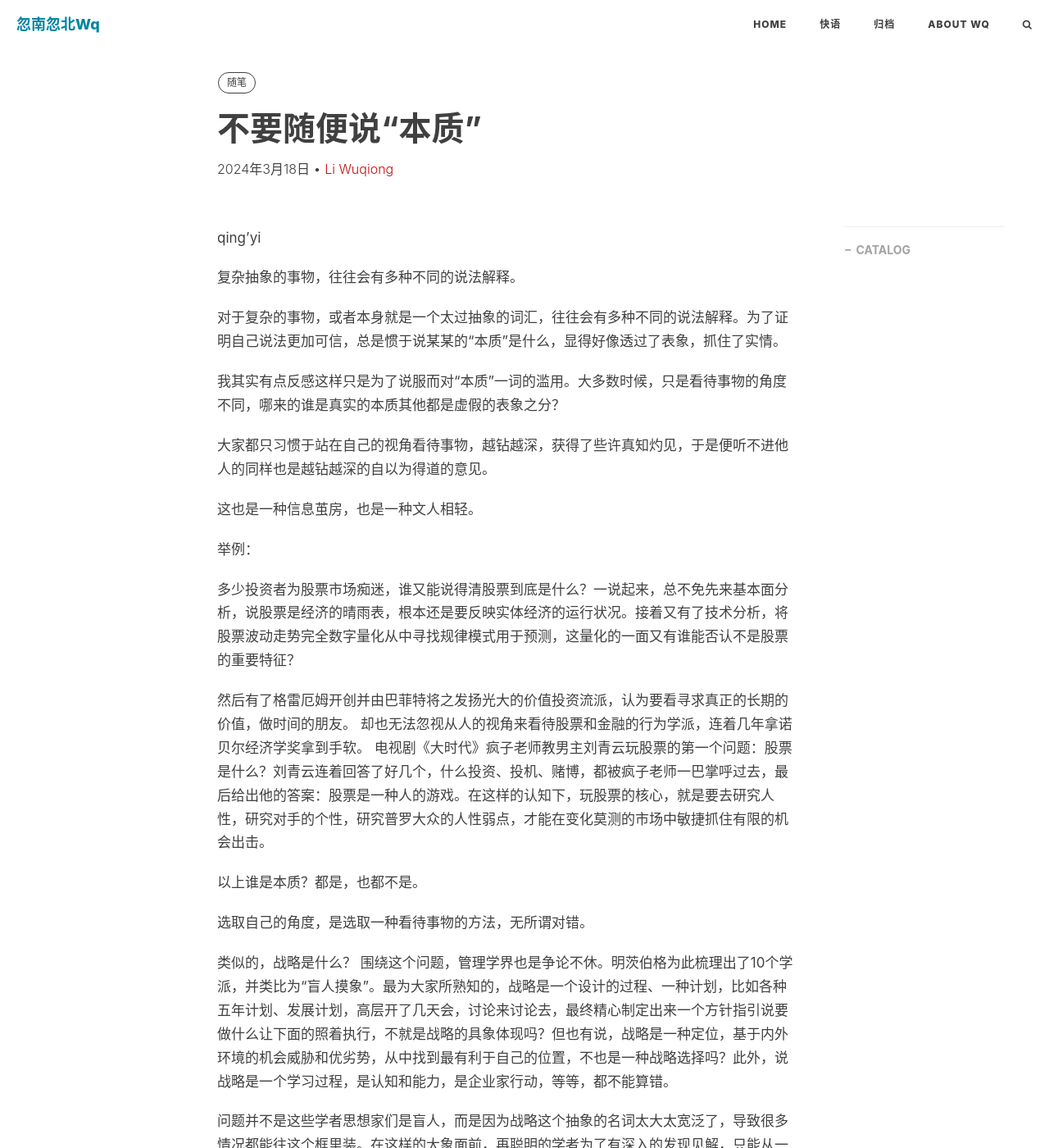
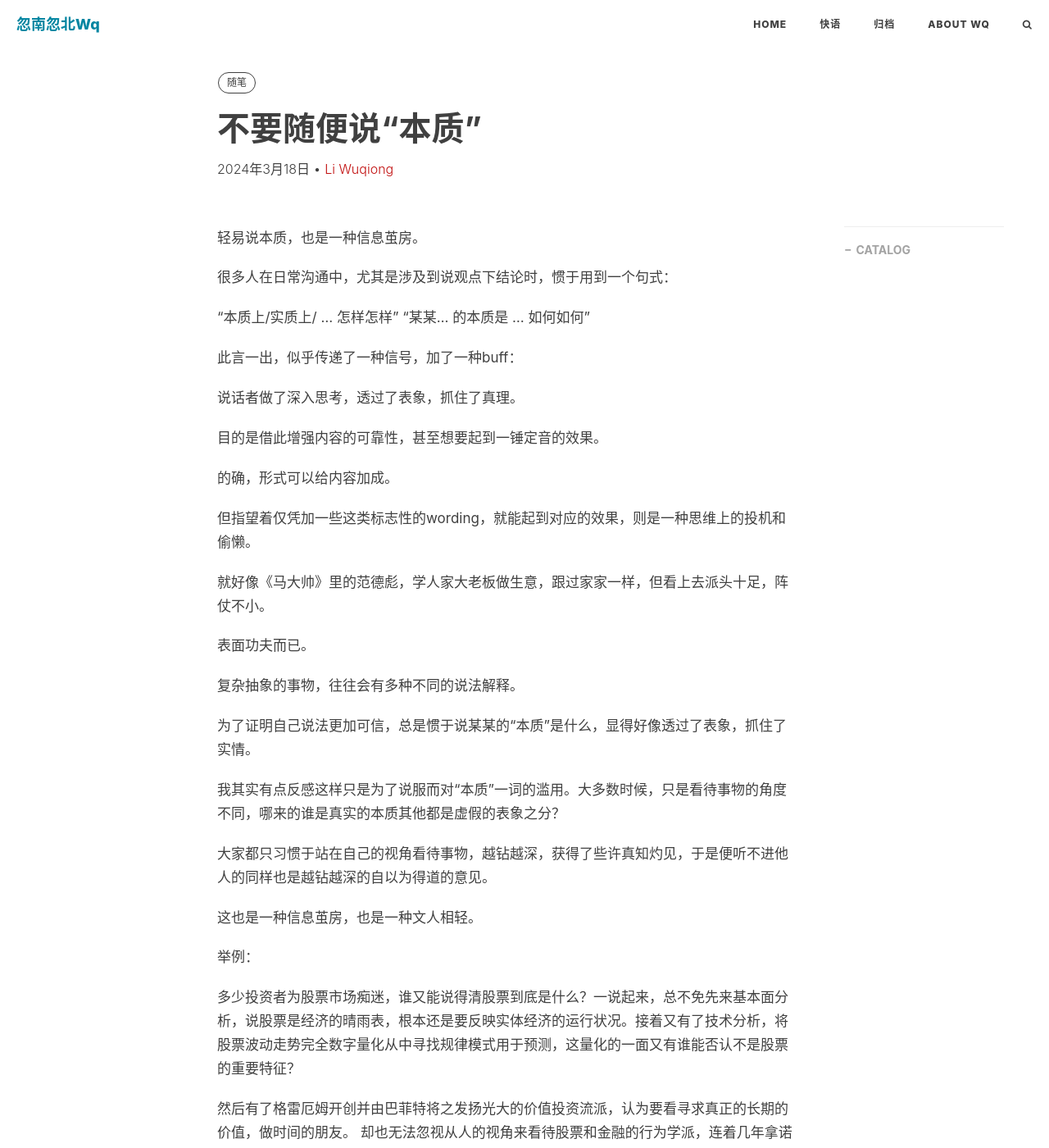
Before and after one commit to liwuqiong/blog_zh, a Jekyll site: the page built from _posts/2024Q1/2024-03-18-不要随便说“本质”.md, in a window 1280 px wide and 1400 px high. Shown: the whole window at 82% size. Built offline with Jekyll 4.4.1, drawn with Linux system fonts in a browser that asks for light colours; nearby versions of some CDN libraries; comment, search, counter and statistics services are not loaded.

Commit message:
: 2024-05-12 12:30:24

```diff
--- a/_posts/2024Q1/2024-03-18-不要随便说“本质”.md
+++ b/_posts/2024Q1/2024-03-18-不要随便说“本质”.md
@@ -8,12 +8,33 @@ layout: post
 header-style: text
 ---
 
-qing'yi
+轻易说本质，也是一种信息茧房。
+
+很多人在日常沟通中，尤其是涉及到说观点下结论时，惯于用到一个句式：
+
+“本质上/实质上/ ... 怎样怎样”
+“某某... 的本质是 ... 如何如何”
+
+此言一出，似乎传递了一种信号，加了一种buff：
+
+说话者做了深入思考，透过了表象，抓住了真理。
+
+目的是借此增强内容的可靠性，甚至想要起到一锤定音的效果。
+
+的确，形式可以给内容加成。
+
+但指望着仅凭加一些这类标志性的wording，就能起到对应的效果，则是一种思维上的投机和偷懒。
+
+就好像《马大帅》里的范德彪，学人家大老板做生意，跟过家家一样，但看上去派头十足，阵仗不小。
+
+表面功夫而已。
+
+
 
 
 复杂抽象的事物，往往会有多种不同的说法解释。
 
-对于复杂的事物，或者本身就是一个太过抽象的词汇，往往会有多种不同的说法解释。为了证明自己说法更加可信，总是惯于说某某的“本质”是什么，显得好像透过了表象，抓住了实情。
+为了证明自己说法更加可信，总是惯于说某某的“本质”是什么，显得好像透过了表象，抓住了实情。
 
 我其实有点反感这样只是为了说服而对“本质”一词的滥用。大多数时候，只是看待事物的角度不同，哪来的谁是真实的本质其他都是虚假的表象之分？
 
```
